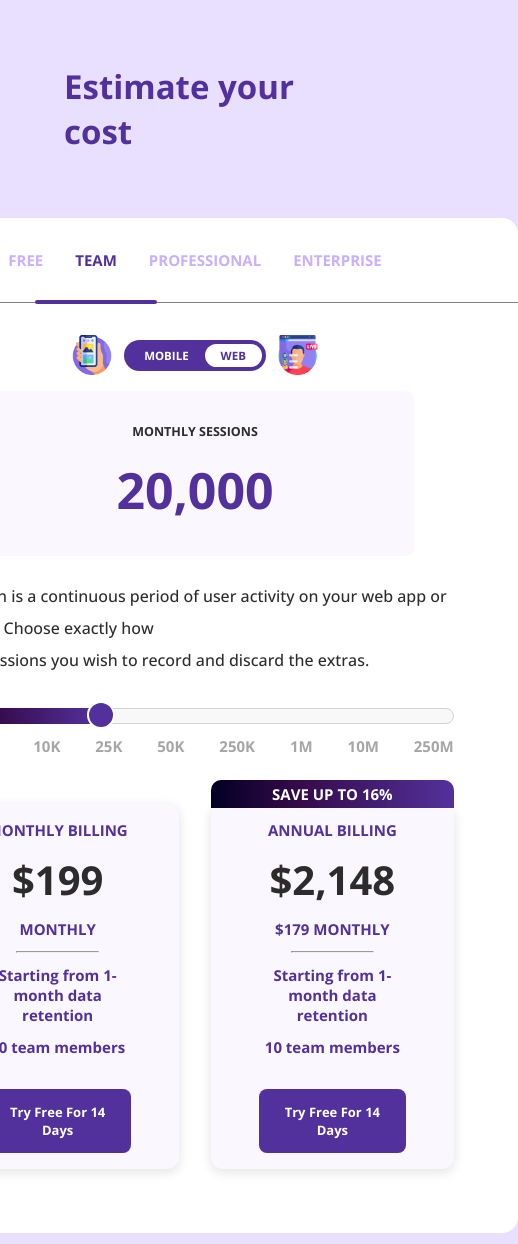
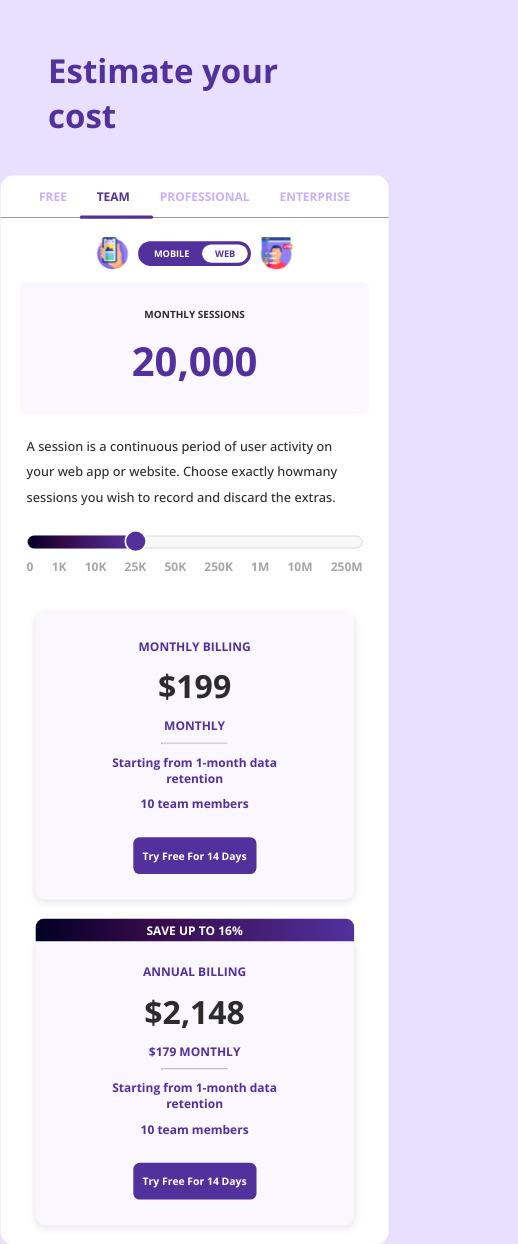
Before and after one commit to FarazTaslimi/Zero-To-Hero, a website: page 4. Cost Estimator Project/index.html in a window 390 px wide. Shown: the top 1244 px of the page, 518 px wide, since content can reach past the window. Drawn offline with nearby package versions, Linux system fonts and the light colour scheme.

Commit message:
Colt Steel (Responsive)

```diff
--- a/4. Cost Estimator Project/index.html
+++ b/4. Cost Estimator Project/index.html
@@ -10,48 +10,64 @@
     <link rel="stylesheet" href="style.css">
 </head>
 <body>
+
+    <!-- ================= Title ================= -->
     <h1 class="title">Estimate your cost</h1>
+
+    <!-- ================= Cost Estimator ================= -->
     <div class="cost-estimator">
 
+        <!-- ----- Tabs ----- -->
         <div class="tabs">
             <span class="tab-item">free
                 <div class="active-tab-line"></div>
             </span>
+
             <span class="tab-item active">team
                 <div class="active-tab-line"></div>
             </span>
+
             <span class="tab-item">professional
                 <div class="active-tab-line"></div>
             </span>
+
             <span class="tab-item">enterprise
                 <div class="active-tab-line"></div>
             </span>
         </div>
 
+        <!-- ----- Main Content ----- -->
         <div class="cost-estimator-main">
 
+            <!-- --- Results --- -->
             <div class="results">
                 <div class="result-switcher">
                     <img src="./images/icon1.png" alt="mobile" class="switcher-icon">
+
                     <div class="switcher">
                         <span class="switcher-item">MOBILE</span>
                         <span class="switcher-item active-item">WEB</span>
                     </div>
+
                     <img src="./images/icon2.png" alt="web" class="switcher-icon">
                 </div>
+
                 <div class="result-container">
                     <span class="result-info">MONTHLY SESSIONS</span>
                     <span class="result">20,000</span>
                 </div>
             </div>
 
+            <!-- --- Estimator --- -->
             <div class="estimator-container">
-                <p class="estimator-description">A session is a continuous period of user activity on your web app or website. Choose exactly how<br>many sessions you wish to record and discard the extras.</p>
+                <p class="estimator-description">A session is a continuous period of user activity on your web app or website. Choose exactly howmany sessions you wish to record and discard the extras.</p>
+
                 <div class="estimator">
                     <div class="estimator-slider-container">
                         <div class="slider-filled"></div>
                         <span class="slider-thumb"></span>
                     </div>
+
                     <div class="estimator-tags">
                         <span class="estimator-tag">0</span>
                         <span class="estimator-tag">1K</span>
@@ -66,8 +82,10 @@
                 </div>
             </div>
 
+            <!-- --- Pricing Cards --- -->
             <div class="cards">
 
+                <!-- Monthly Billing -->
                 <div class="card">
                     <div class="card-info">
                         <span>MONTHLY BILLING</span>
@@ -77,9 +95,11 @@
                         <span>Starting from 1-month data<br>retention</span>
                         <span>10 team members</span>
                     </div>
+
                     <button class="pay-btn">Try Free For 14 Days</button>
                 </div>
 
+                <!-- Annual Billing -->
                 <div class="card">
 
                     <div class="card-addon">SAVE UP TO 16%</div>
@@ -92,6 +112,7 @@
                         <span>Starting from 1-month data<br>retention</span>
                         <span>10 team members</span>
                     </div>
+
                     <button class="pay-btn">Try Free For 14 Days</button>
                 </div>
 
@@ -100,5 +121,6 @@
         </div>
 
     </div>
+
 </body>
 </html>
--- a/4. Cost Estimator Project/style.css
+++ b/4. Cost Estimator Project/style.css
@@ -1,11 +1,27 @@
-* {
+/* ==========================================================================
+   Reset
+   ========================================================================== */
+
+   * {
     margin: 0;
     padding: 0;
     box-sizing: border-box;
 }
 
+/* ==========================================================================
+   Root
+   ========================================================================== */
+
 :root {
     font-size: 62.5%;
+}
+
+/* ==========================================================================
+   Base
+   ========================================================================== */
+
+html, body {
+    overflow-x: hidden;
 }
 
 body {
@@ -20,11 +36,19 @@ body {
     gap: 32px;
 }
 
+/* ==========================================================================
+   Title
+   ========================================================================== */
+
 .title {
     font-size: 3.3rem;
     color: rgb(83, 49, 156);
     padding: 32px;
 }
+
+/* ==========================================================================
+   Cost Estimator
+   ========================================================================== */
 
 .cost-estimator {
     background-color: white;
@@ -38,6 +62,10 @@ body {
     align-items: center;
     gap: 24px;
 }
+
+/* ==========================================================================
+   Tabs
+   ========================================================================== */
 
 .tabs {
     padding: 0 120px;
@@ -81,6 +109,10 @@ body {
 .active .active-tab-line {
     visibility: visible;
 }
+
+/* ==========================================================================
+   Results
+   ========================================================================== */
 
 .results {
     display: flex;
@@ -146,6 +178,10 @@ body {
     font-weight: 700;
 }
 
+/* ==========================================================================
+   Estimator
+   ========================================================================== */
+
 .estimator-container {
     display: flex;
     flex-direction: column;
@@ -155,6 +191,7 @@ body {
 .estimator-description {
     font-size: 1.6rem;
     line-height: 2;
+    max-width: 640px;
 }
 
 .estimator {
@@ -222,6 +259,10 @@ body {
     font-weight: 700;
 }
 
+/* ==========================================================================
+   Cards
+   ========================================================================== */
+
 .cards {
     display: flex;
     justify-content: center;
@@ -267,20 +308,6 @@ hr {
     width: calc(5.5 * 1.5rem);
 }
 
-.pay-btn {
-    padding: 14px 12px;
-    background-color:  rgb(83, 49, 156);
-    border: none;
-    border-radius: 8px;
-    color: white;
-    font-family: "Open Sans", sans-serif;
-    font-size: 1.3rem;
-    font-weight: 700;
-    cursor: pointer;
-    justify-self: flex-end;
-    transition: transform 0.1s ease-in-out;
-}
-
 .card-addon {
     position: absolute;
     color: white;
@@ -304,6 +331,104 @@ hr {
     transform: translateY(-8px);
 }
 
+/* ==========================================================================
+   Pay Button
+   ========================================================================== */
+
+.pay-btn {
+    padding: 14px 12px;
+    background-color:  rgb(83, 49, 156);
+    border: none;
+    border-radius: 8px;
+    color: white;
+    font-family: "Open Sans", sans-serif;
+    font-size: 1.3rem;
+    font-weight: 700;
+    cursor: pointer;
+    justify-self: flex-end;
+    transition: transform 0.1s ease-in-out;
+}
+
 .pay-btn:hover {
     transform: scale(1.05);
 }
+
+/* ==========================================================================
+   Media Queries
+   ========================================================================== */
+
+/* ----- Tablet (up to 768px) ----- */
+@media only screen and (max-width: 768px) {
+    .tabs {
+        padding: 0 60px;
+    }
+
+    .tab-item {
+        padding: 16px;
+    }
+
+    .cost-estimator-main {
+        padding: 32px;
+    }
+
+    .cards {
+        flex-direction: column;
+        gap: 48px;
+    }
+
+    .estimator-description {
+        max-width: 420px;
+        display: flex;
+        justify-content: center;
+    }
+
+    .card {
+        padding: 32px 96px;
+    }
+}
+
+/* ----- Phones (up to 425px) ----- */
+@media only screen and (max-width: 425px) {
+    .cost-estimator-main {
+        /* transform: scale(0.9); */
+        padding: 24px;
+    }
+
+    .cost-estimator {
+        transform: scale(0.8);
+        margin-top: -96px;
+    }
+
+    .tabs {
+        padding: 0 32px;
+    }
+
+    .active-tab-line {
+        transform: scaleX(0.75) translateX(-48px);
+    }
+
+    .title {
+        padding: 16px;
+        padding-bottom: 0;
+    }
+
+    body {
+        gap: 0;
+        /* justify-content: flex-start; */
+    }
+}
+
+/* ----- Small phones (up to 375px) ----- */
+@media only screen and (max-width: 375px) {
+    .cost-estimator-main {
+        padding: 12px;
+    }
+
+    .tabs {
+        padding: 0 16px;
+    }
+
+    .title {
+        font-size: 3rem;
+    }
+}
```
